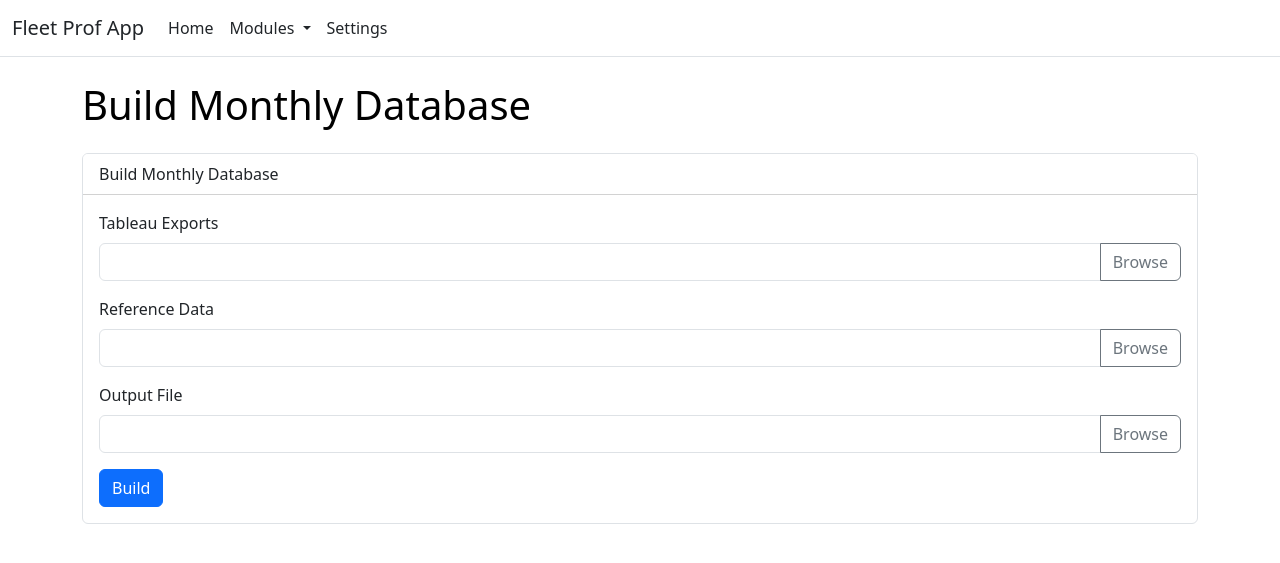
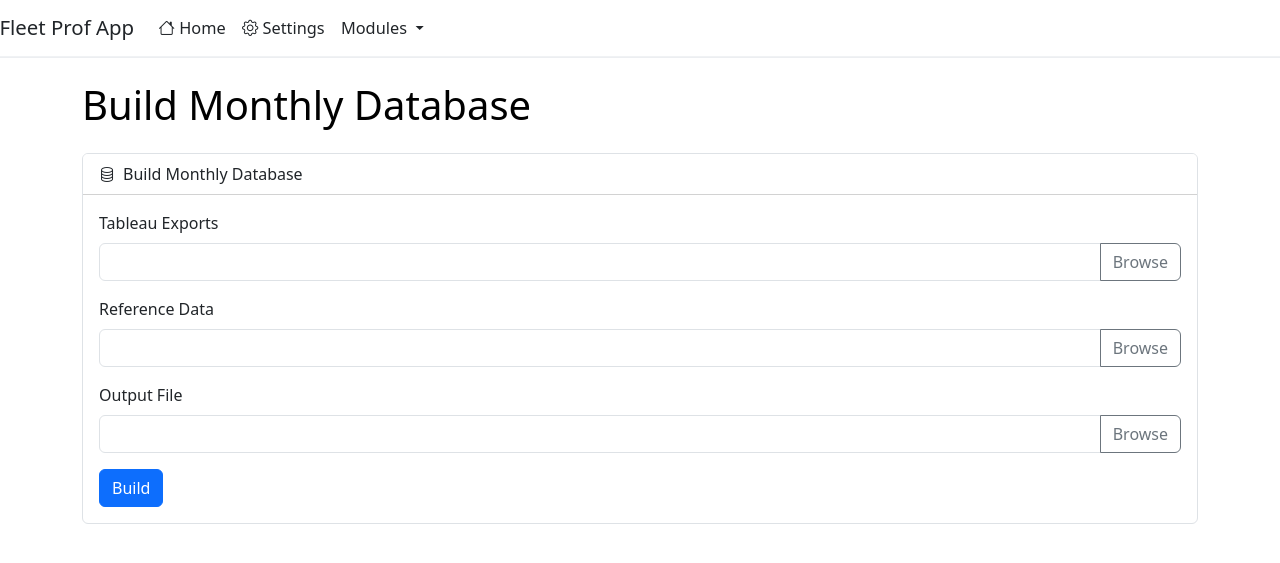
Before and after one commit to CJIMENZ/fleet-prof-app, a Flask app: page /build_db in a window 1280 px wide. Shown: the top 563 px of the page. Run offline with Flask 3, Linux system fonts and the light colour scheme.

Commit message:
Enhance UI with Bootstrap icons and improve layout
- Added Bootstrap icons to navigation and card headers for better visual representation.
- Updated the layout of several templates to include icons, enhancing user experience.
- Introduced a reference file path in the FX comparison function for improved functionality.

```diff
--- a/webapp/server.py
+++ b/webapp/server.py
@@ -66,10 +66,12 @@
         if data.get('oracle_aud'):
             log_file_operation("Read", data['oracle_aud'])
 
+        ref_file = config['files'].get('ref_data_path', '')
         run_fx_and_comparison(
             config_parser=config,
             oracle_usd_path=data['oracle_usd'],
             oracle_cad_path=data['oracle_cad'],
+            ref_file_path=ref_file,
             oracle_aud_path=data.get('oracle_aud')
         )
 
--- a/webapp/templates/base.html
+++ b/webapp/templates/base.html
@@ -5,6 +5,7 @@
     <meta name="viewport" content="width=device-width, initial-scale=1">
     <title>{{ title or 'Fleet Prof App' }}</title>
     <link href="https://cdn.jsdelivr.net/npm/bootstrap@5.3.2/dist/css/bootstrap.min.css" rel="stylesheet">
+    <link href="https://cdn.jsdelivr.net/npm/bootstrap-icons@1.10.5/font/bootstrap-icons.css" rel="stylesheet">
     <style>
       body.theme-light {
         background-color: #ffffff;
@@ -93,6 +94,31 @@
         color: #000000;
       }
       .theme-colorful .navbar a { color: #000000 !important; }
+
+      @media (min-width: 992px) {
+        .navbar .dropdown:hover .dropdown-menu {
+          display: block;
+        }
+      }
+
+      /* Hover effects */
+      .navbar {
+        transition: transform 0.3s;
+      }
+      .navbar:hover {
+        transform: scale(1.02);
+      }
+
+      .card {
+        transition: transform 0.3s;
+      }
+      .card:hover {
+        transform: scale(1.02);
+      }
+
+      .nav-item.dropdown:hover > .dropdown-menu {
+        display: block;
+      }
     </style>
     <script>
       async function selectFile(target) {
@@ -193,7 +219,10 @@
         <div class="collapse navbar-collapse" id="navbarNavDropdown">
           <ul class="navbar-nav">
             <li class="nav-item">
-              <a class="nav-link" href="/">Home</a>
+              <a class="nav-link" href="/"><i class="bi bi-house"></i> Home</a>
+            </li>
+            <li class="nav-item">
+              <a class="nav-link" href="/settings"><i class="bi bi-gear"></i> Settings</a>
             </li>
             <li class="nav-item dropdown">
               <a
@@ -207,17 +236,14 @@
                 Modules
               </a>
               <ul class="dropdown-menu">
-                <li><a class="dropdown-item" href="/update_fx">Update FX</a></li>
-                <li><a class="dropdown-item" href="/pivot_ck">Pivot CK Data</a></li>
-                <li><a class="dropdown-item" href="/build_db">Build DB</a></li>
-                <li><a class="dropdown-item" href="/pnl_pivot">PnL Pivot</a></li>
-                <li><a class="dropdown-item" href="/vm_adj">Project VM Adj</a></li>
-                <li><a class="dropdown-item" href="/unalloc_dist">Unalloc Dist</a></li>
-                <li><a class="dropdown-item" href="/download_views">Download Views</a></li>
+                <li><a class="dropdown-item" href="/update_fx"><i class="bi bi-currency-exchange me-2"></i>Update FX</a></li>
+                <li><a class="dropdown-item" href="/pivot_ck"><i class="bi bi-table me-2"></i>Pivot CK Data</a></li>
+                <li><a class="dropdown-item" href="/build_db"><i class="bi bi-database me-2"></i>Build DB</a></li>
+                <li><a class="dropdown-item" href="/pnl_pivot"><i class="bi bi-graph-up me-2"></i>PnL Pivot</a></li>
+                <li><a class="dropdown-item" href="/vm_adj"><i class="bi bi-tools me-2"></i>Project VM Adj</a></li>
+                <li><a class="dropdown-item" href="/unalloc_dist"><i class="bi bi-diagram-3 me-2"></i>Unalloc Dist</a></li>
+                <li><a class="dropdown-item" href="/download_views"><i class="bi bi-download me-2"></i>Download Views</a></li>
               </ul>
-            </li>
-            <li class="nav-item">
-              <a class="nav-link" href="/settings">Settings</a>
             </li>
           </ul>
         </div>
--- a/webapp/templates/build_db.html
+++ b/webapp/templates/build_db.html
@@ -2,7 +2,7 @@
 {% block content %}
 <h1 class="mb-4">Build Monthly Database</h1>
 <div class="card mb-3">
-  <div class="card-header bg-warning text-dark">Build Monthly Database</div>
+  <div class="card-header bg-warning text-dark"><i class="bi bi-database me-2"></i>Build Monthly Database</div>
   <div class="card-body">
     <div class="mb-3">
       <label class="form-label">Tableau Exports</label>
--- a/webapp/templates/download_views.html
+++ b/webapp/templates/download_views.html
@@ -2,7 +2,7 @@
 {% block content %}
 <h1 class="mb-4">Download Tableau Views</h1>
 <div class="card mb-3">
-  <div class="card-header bg-info text-white">Download Tableau Views</div>
+  <div class="card-header bg-info text-white"><i class="bi bi-download me-2"></i>Download Tableau Views</div>
   <div class="card-body">
     <div class="mb-3">
       <label class="form-label">Save Directory</label>
--- a/webapp/templates/index.html
+++ b/webapp/templates/index.html
@@ -10,6 +10,7 @@
     <meta name="viewport" content="width=device-width, initial-scale=1">
     <title>Fleet Prof App</title>
     <link href="https://cdn.jsdelivr.net/npm/bootstrap@5.3.2/dist/css/bootstrap.min.css" rel="stylesheet">
+    <link href="https://cdn.jsdelivr.net/npm/bootstrap-icons@1.11.1/font/bootstrap-icons.css" rel="stylesheet">
     <style>
       body.theme-light {
         background-color: #ffffff;
@@ -192,8 +193,8 @@
       <div class="container-fluid">
         <a class="navbar-brand" href="/">Fleet Prof App</a>
         <div class="navbar-nav">
-          <a class="nav-link active" href="/">Home</a>
-          <a class="nav-link" href="/settings">Settings</a>
+          <a class="nav-link active" href="/"><i class="bi bi-house"></i> Home</a>
+          <a class="nav-link" href="/settings"><i class="bi bi-gear"></i> Settings</a>
         </div>
       </div>
     </nav>
--- a/webapp/templates/pivot_ck.html
+++ b/webapp/templates/pivot_ck.html
@@ -2,7 +2,7 @@
 {% block content %}
 <h1 class="mb-4">Pivot CK Data</h1>
 <div class="card mb-3">
-  <div class="card-header bg-success text-white">Pivot CK Data</div>
+  <div class="card-header bg-success text-white"><i class="bi bi-table me-2"></i>Pivot CK Data</div>
   <div class="card-body">
     <div class="mb-3">
       <label class="form-label">Finance File</label>
--- a/webapp/templates/pnl_pivot.html
+++ b/webapp/templates/pnl_pivot.html
@@ -2,7 +2,7 @@
 {% block content %}
 <h1 class="mb-4">Generate PnL Pivot</h1>
 <div class="card mb-3">
-  <div class="card-header bg-secondary text-white">Generate PnL Pivot</div>
+  <div class="card-header bg-secondary text-white"><i class="bi bi-graph-up me-2"></i>Generate PnL Pivot</div>
   <div class="card-body">
     <div class="mb-3">
       <label class="form-label">Month Data File</label>
--- a/webapp/templates/unalloc_dist.html
+++ b/webapp/templates/unalloc_dist.html
@@ -2,7 +2,7 @@
 {% block content %}
 <h1 class="mb-4">Run Unalloc Distribution</h1>
 <div class="card mb-3">
-  <div class="card-header bg-secondary text-white">Run Unalloc Distribution</div>
+  <div class="card-header bg-secondary text-white"><i class="bi bi-diagram-3 me-2"></i>Run Unalloc Distribution</div>
   <div class="card-body">
     <div class="mb-3">
       <label class="form-label">Workbook</label>
--- a/webapp/templates/update_fx.html
+++ b/webapp/templates/update_fx.html
@@ -2,7 +2,7 @@
 {% block content %}
 <h1 class="mb-4">Update FX &amp; Comparison</h1>
 <div class="card mb-3">
-  <div class="card-header bg-primary text-white">Update FX &amp; Comparison</div>
+  <div class="card-header bg-primary text-white"><i class="bi bi-currency-exchange me-2"></i>Update FX &amp; Comparison</div>
   <div class="card-body">
     <div class="mb-3">
       <label class="form-label">Oracle USD</label>
--- a/webapp/templates/vm_adj.html
+++ b/webapp/templates/vm_adj.html
@@ -2,7 +2,7 @@
 {% block content %}
 <h1 class="mb-4">Generate Project VM Adj</h1>
 <div class="card mb-3">
-  <div class="card-header bg-warning text-dark">Generate Project VM Adj</div>
+  <div class="card-header bg-warning text-dark"><i class="bi bi-tools me-2"></i>Generate Project VM Adj</div>
   <div class="card-body">
     <div class="mb-3">
       <label class="form-label">Workbook</label>
```
Also changed, not shown: 1 other file.
